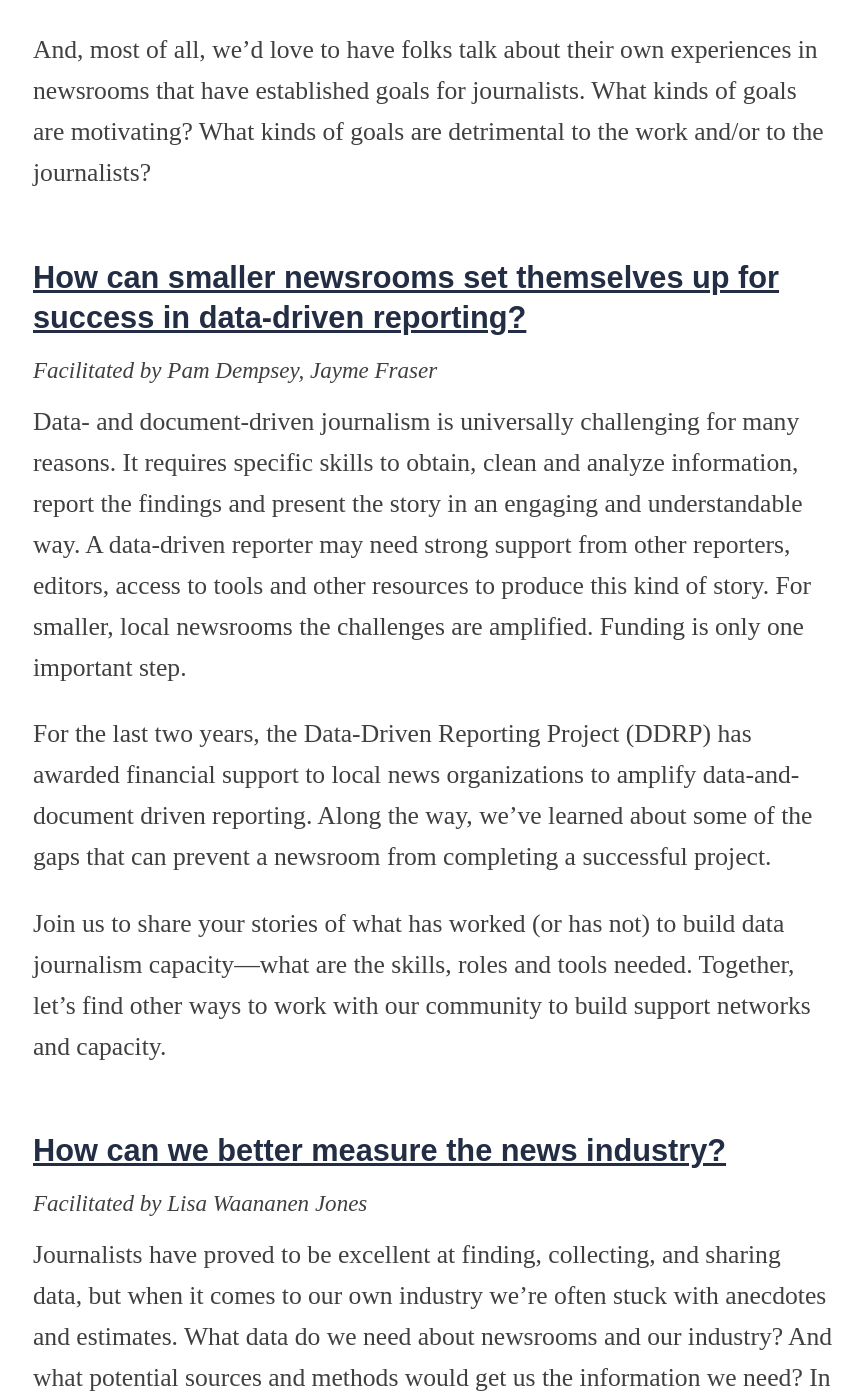
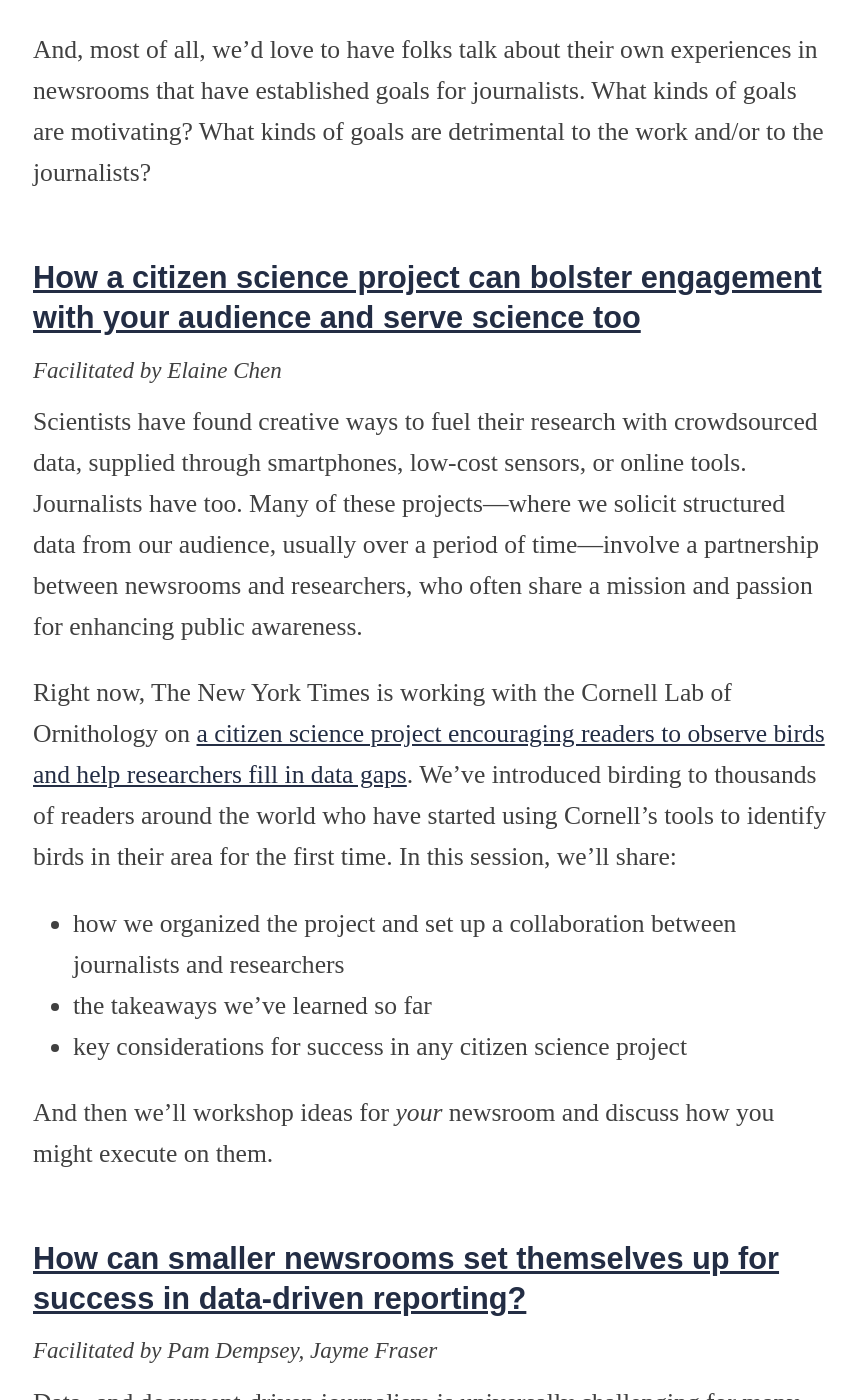
Before and after one commit to OpenNews/srccon-2023, a Jekyll site: the page built from program.md, in a window 1280 px wide and 1400 px high, scrolled down 10448 px. Shown: the whole window, without its empty margins (207-1070 px from the left). Built offline with Jekyll 4.4.1, drawn with Linux system fonts in a browser that asks for light colours; nearby versions of some CDN libraries; some web fonts are replaced.

Commit message:
update program

```diff
--- a/_data/sessions.yml
+++ b/_data/sessions.yml
@@ -89,6 +89,13 @@
     "title": "For the first time, we gave our editors numeric goals (\"No, they aren't quotas.\"). Here's how that went.",
     "facilitators": "Julia Haslanger, Patrick Kerkstra",
     "description": "One year ago, The Philadelphia Inquirer gave editors specific numeric goals to strive for, in addition to their journalistic goals. Here's how we picked which numbers to focus on, how we set the goals, how the editors reacted, and how we made adjustments for the second year. \n\nWe will address implementation challenges, including theoretical (is this even a good idea?), technical (how do we track these?) and cultural (how does this work within the culture of the newsroom?). We'll highlight successes in all three areas, too.\n\nAnd, most of all, we'd love to have folks talk about their own experiences in newsrooms that have established goals for journalists. What kinds of goals are motivating? What kinds of goals are detrimental to the work and/or to the journalists?"
+  },
+  {
+    "index": "Chen 2023-06-20T13:42:23.000Z",
+    "id": "citizen-science-projects",
+    "title": "How a citizen science project can bolster engagement with your audience and serve science too",
+    "facilitators": "Elaine Chen",
+    "description": "Scientists have found creative ways to fuel their research with crowdsourced data, supplied through smartphones, low-cost sensors, or online tools. Journalists have too. Many of these projects—where we solicit structured data from our audience, usually over a period of time—involve a partnership between newsrooms and researchers, who often share a mission and passion for enhancing public awareness.\n\nRight now, The New York Times is working with the Cornell Lab of Ornithology on [a citizen science project encouraging readers to observe birds and help researchers fill in data gaps](https://nytimes.com/birds). We’ve introduced birding to thousands of readers around the world who have started using Cornell’s tools to identify birds in their area for the first time. In this session, we'll share:\n\n* how we organized the project and set up a collaboration between journalists and researchers\n* the takeaways we've learned so far\n* key considerations for success in any citizen science project\n\nAnd then we’ll workshop ideas for _your_ newsroom and discuss how you might execute on them."
   },
   {
     "index": "Dempsey 2023-06-16T22:20:10.000Z",
```
